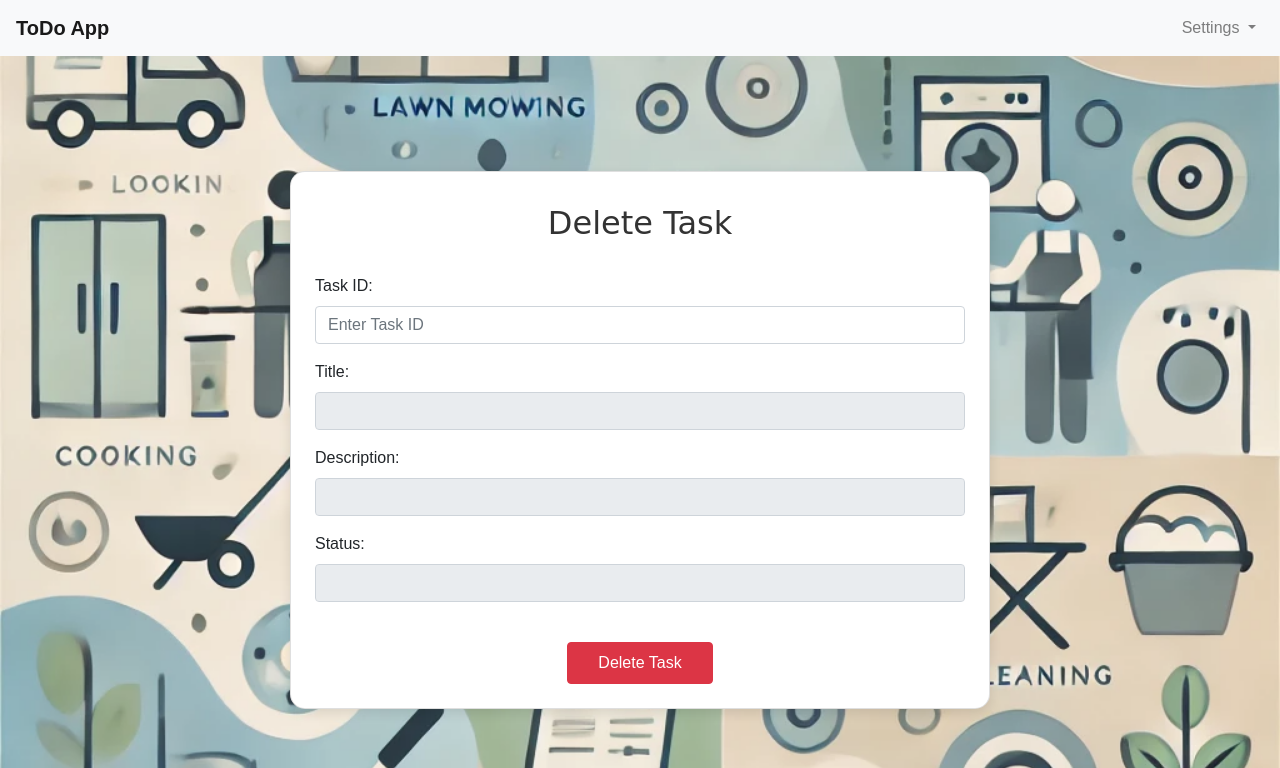
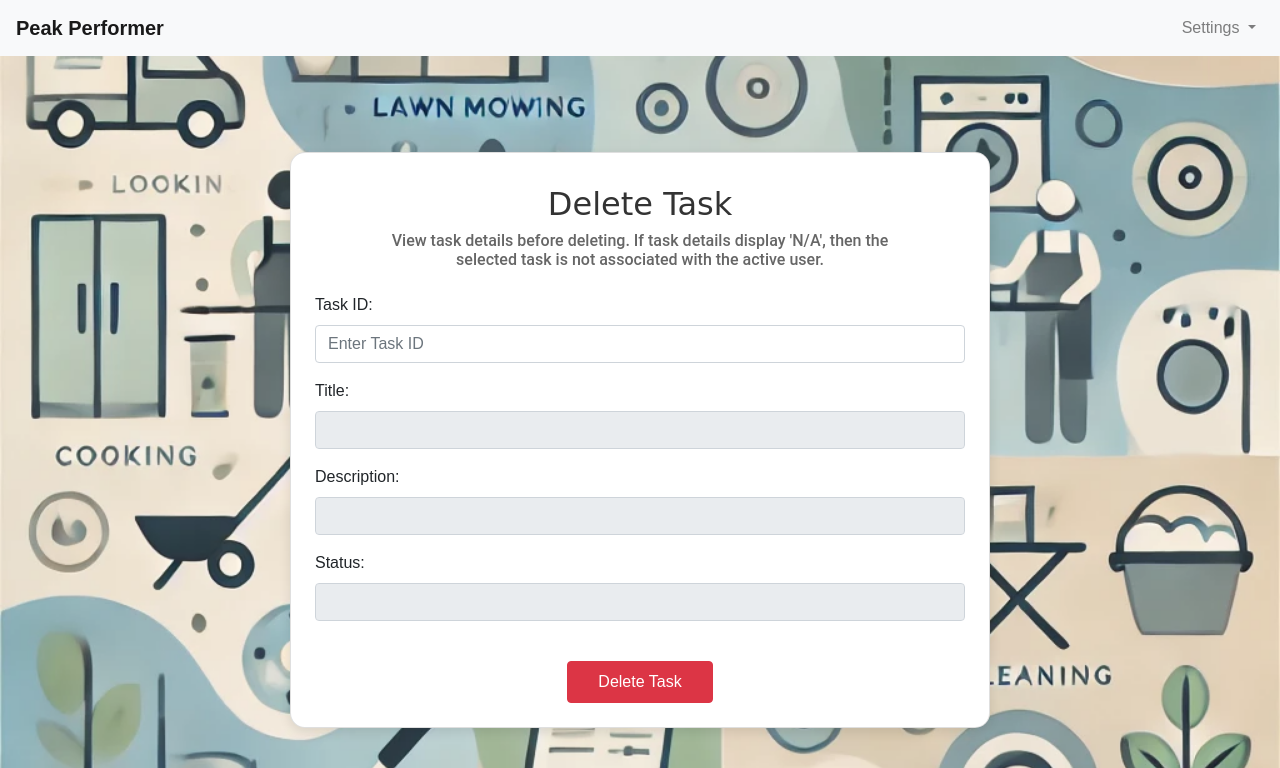
Before and after one commit to Morgan-Sell/todo-list-api, a Flask app: page /delete_task/1 in a window 1280 px wide. Shown: the top 768 px of the page. Run offline with Flask 3, Linux system fonts and the light colour scheme; a user stored in the database is signed in; tables that the repository leaves empty hold one stand-in row (values such as "Sample post"); some libraries are stand-ins or nearby versions.

Commit message:
changed app name to Peak Performer. Completed 'edit task' feature.

```diff
--- a/src/forms/task_form.py
+++ b/src/forms/task_form.py
@@ -32,5 +32,4 @@ class EditTaskForm(FlaskForm):
 class DeleteTaskForm(FlaskForm):
 
     id = IntegerField("Task ID: ", validators=[DataRequired()])
-    display = SubmitField("Display Task Details")
     submit = SubmitField("Delete Task")
--- a/src/main.py
+++ b/src/main.py
@@ -1,4 +1,4 @@
-from flask import Flask, flash, redirect, render_template, request, url_for, jsonify
+from flask import Flask, flash, jsonify, redirect, render_template, request, url_for
 from flask_login import LoginManager, login_required, login_user
 
 from src.forms.task_form import AddTaskForm, DeleteTaskForm, EditTaskForm
@@ -179,10 +179,12 @@ def delete_task(user_id):
 
         # Check if task belongs to the user
         if task_id not in all_ids:
-            flash(f"Task # {task_id} is not associated with this user. Enter another task ID.", "danger")
+            flash(
+                f"Task # {task_id} is not associated with this user. Enter another task ID.",
+                "danger",
+            )
             session.close()
             return redirect(url_for("delete_task", user_id=user_id))
-
 
     return render_template("delete_task.html", form=form, user_id=user_id)
 
@@ -196,13 +198,19 @@ def get_task_details(task_id):
     session.close()
 
     if task is not None:
-        return jsonify({
-            "title": task.title,
-            "description": task.description,
-            "status": task.status
-        })
+        return jsonify(
+            {
+                "title": task.title,
+                "description": task.description,
+                "status": task.status,
+            }
+        )
     else:
-        return jsonify
+        return (
+            jsonify({"error": f"Task ID {task_id} does not exist for this user."}),
+            404,
+        )
+
 
 if __name__ == "__main__":
     app.run(debug=True, port=5001)
--- a/static/css/styles.css
+++ b/static/css/styles.css
@@ -82,3 +82,14 @@ body {
 .btn-thin {
     padding: 8px 30px;
 }
+
+h4.subheader {
+    font-family: 'Roboto', italic;
+    font-size: 1rem;
+    color: #666;
+    text-align: center;
+    margin: 10px 0 0px;
+    max-width: 500px; /* Limit line width for balanced text wrapping */
+    margin-left: auto; /* Center align */
+    margin-right: auto;
+}
--- a/templates/base.html
+++ b/templates/base.html
@@ -3,13 +3,13 @@
 <head>
     <meta charset="UTF-8">
     <meta name="viewport" content="width=device-width, initial-scale=1.0">
-    <title>{% block title %}ToDo Application{% endblock %}</title>
+    <title>{% block title %}Peak Performer{% endblock %}</title>
     <link rel="stylesheet" href="https://stackpath.bootstrapcdn.com/bootstrap/4.5.2/css/bootstrap.min.css">
     <link rel="stylesheet" href="{{ url_for('static', filename='css/styles.css') }}">
 </head>
 <body>
     <nav class="navbar navbar-expand-lg navbar-light bg-light">
-        <a class="navbar-brand" href="{{ url_for('login') }}">ToDo App</a>
+        <a class="navbar-brand" href="{{ url_for('login') }}">Peak Performer</a>
         <div class="collapse navbar-collapse">
             <ul class="navbar-nav ml-auto">
                 {% if current_user.is_authenticated %}
@@ -21,7 +21,7 @@
                             <a class="dropdown-item" href="{{ url_for('view_tasks', user_id=current_user.id) }}">View Tasks</a>
                             <a class="dropdown-item" href="{{ url_for('add_task', user_id=current_user.id) }}">Add Task</a>
                             <a class="dropdown-item" href="{{ url_for('edit_task', user_id=current_user.id) }}">Edit Task</a>
-                            <!-- TODO: Add delete task  -->
+                            <a class="dropdown-item" href="{{ url_for('delete_task', user_id=current_user.id) }}">Delete Task</a>
                             <!-- TODO: Change password  -->
                         </div>
                     </li>
--- a/templates/delete_task.html
+++ b/templates/delete_task.html
@@ -15,6 +15,10 @@
     <div class="card p-4" style="width: 700px; border-radius: 15px; box-shadow: 0px 4px 12px rgba(0, 0, 0, 0.1);">
         <div class="text-center mb-4">
             <h2 class="mt-2" style="font-family: 'Lobster', cursive; font-size: 2rem; color: #333;">Delete Task</h2>
+            <h4 class="subheader mt-2">
+                View task details before deleting. If task details display 'N/A',
+                then the selected task is not associated with the active user.
+            </h4>
         </div>
         <form method="POST" action="{{ url_for('delete_task', user_id=user_id) }}">
             {{ form.hidden_tag() }}
```
Also changed, not shown: templates/login.html (+6 -3 lines), templates/register.html (+6 -3 lines), static/img/climb.png (added).
